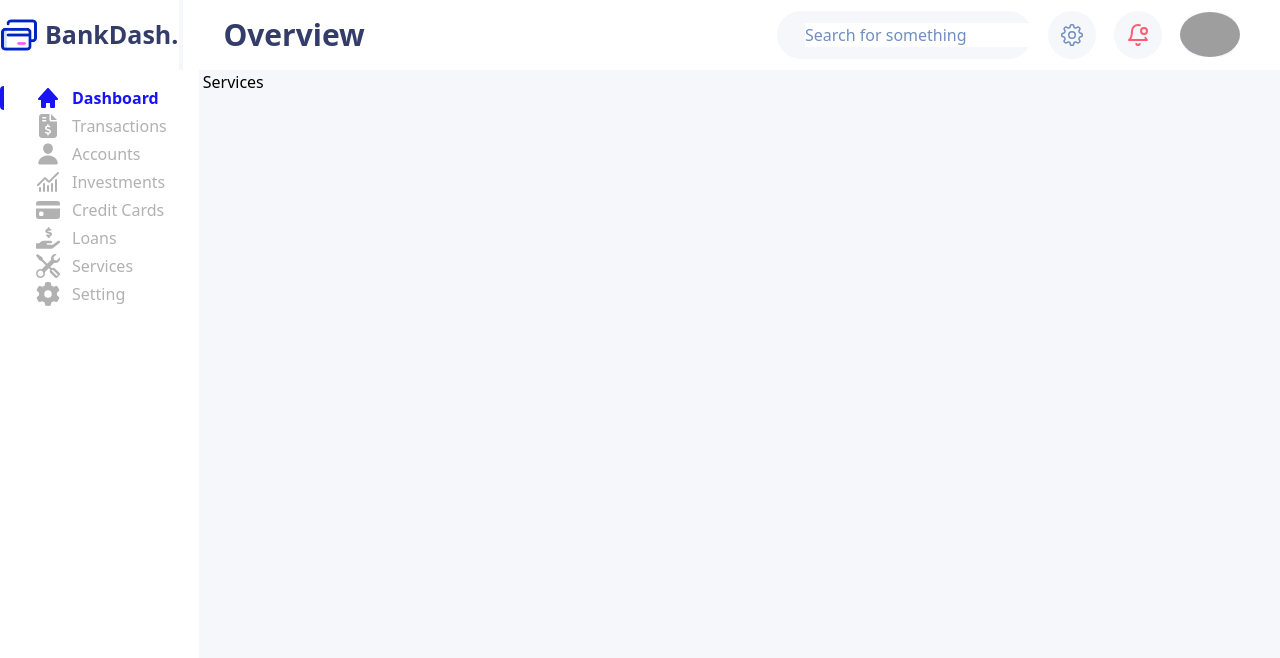
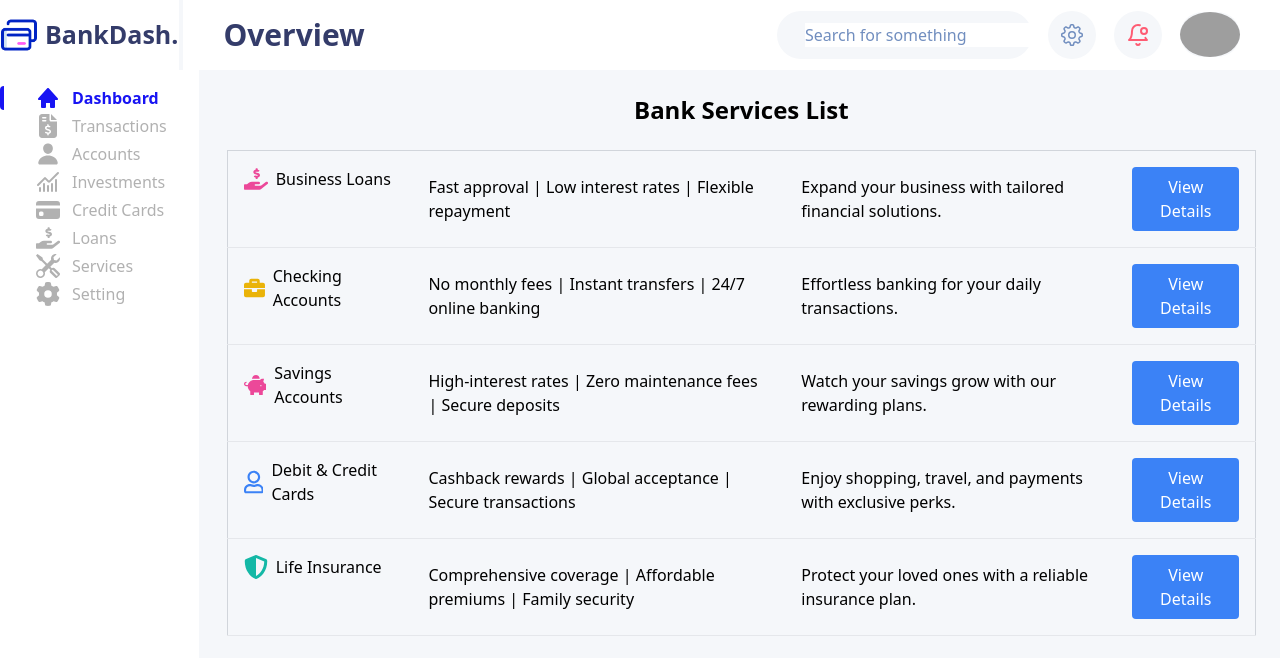
Before and after one commit to ochudi/bankdash-team, a React (Vite) app: page /services in a window 1280 px wide. Shown: the top 658 px of the page. Built offline with nearby package versions, Linux system fonts and the light colour scheme; grey boxes are pictures that could not be loaded.

Commit message:
implement service page

```diff
--- a/src/pages/Services.jsx
+++ b/src/pages/Services.jsx
@@ -1,9 +1,71 @@
-import React from 'react'
+import React from "react";
+import { FaHandHoldingUsd, FaBriefcase, FaPiggyBank, FaRegUser, FaShieldAlt } from "react-icons/fa";
 
-function Services() {
+const Services = () => {
   return (
-    <div>Services</div>
-  )
-}
+    <div className="p-6">
+      <h2 className="text-2xl font-bold text-center mb-6">Bank Services List</h2>
+      <table className="w-full border-collapse border border-gray-300">
+        <tbody>
+          <tr className="border-b">
+            <td className="p-4 flex items-center">
+              <FaHandHoldingUsd className="text-pink-500 text-2xl mr-2" />
+              Business Loans
+            </td>
+            <td className="p-4">Fast approval | Low interest rates | Flexible repayment</td>
+            <td className="p-4">Expand your business with tailored financial solutions.</td>
+            <td className="p-4">
+              <button className="bg-blue-500 text-white px-4 py-2 rounded">View Details</button>
+            </td>
+          </tr>
+          <tr className="border-b">
+            <td className="p-4 flex items-center">
+              <FaBriefcase className="text-yellow-500 text-2xl mr-2" />
+              Checking Accounts
+            </td>
+            <td className="p-4">No monthly fees | Instant transfers | 24/7 online banking</td>
+            <td className="p-4">Effortless banking for your daily transactions.</td>
+            <td className="p-4">
+              <button className="bg-blue-500 text-white px-4 py-2 rounded">View Details</button>
+            </td>
+          </tr>
+          <tr className="border-b">
+            <td className="p-4 flex items-center">
+              <FaPiggyBank className="text-pink-500 text-2xl mr-2" />
+              Savings Accounts
+            </td>
+            <td className="p-4">High-interest rates | Zero maintenance fees | Secure deposits</td>
+            <td className="p-4">Watch your savings grow with our rewarding plans.</td>
+            <td className="p-4">
+              <button className="bg-blue-500 text-white px-4 py-2 rounded">View Details</button>
+            </td>
+          </tr>
+          <tr className="border-b">
+            <td className="p-4 flex items-center">
+              <FaRegUser className="text-blue-500 text-2xl mr-2" />
+              Debit & Credit Cards
+            </td>
+            <td className="p-4">Cashback rewards | Global acceptance | Secure transactions</td>
+            <td className="p-4">Enjoy shopping, travel, and payments with exclusive perks.</td>
+            <td className="p-4">
+              <button className="bg-blue-500 text-white px-4 py-2 rounded">View Details</button>
+            </td>
+          </tr>
+          <tr className="border-b">
+            <td className="p-4 flex items-center">
+              <FaShieldAlt className="text-teal-500 text-2xl mr-2" />
+              Life Insurance
+            </td>
+            <td className="p-4">Comprehensive coverage | Affordable premiums | Family security</td>
+            <td className="p-4">Protect your loved ones with a reliable insurance plan.</td>
+            <td className="p-4">
+              <button className="bg-blue-500 text-white px-4 py-2 rounded">View Details</button>
+            </td>
+          </tr>
+        </tbody>
+      </table>
+    </div>
+  );
+};
 
-export default Services
+export default Services;
```
